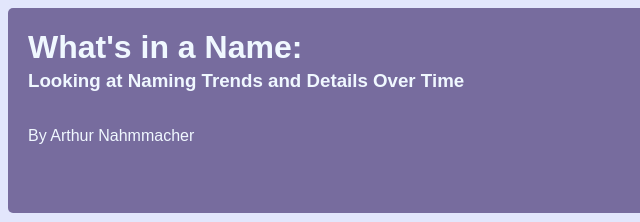
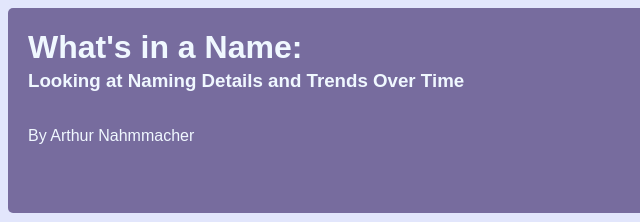
Before and after one commit to anahmmacher/whats_in_a_name, a plain HTML site: page contact.html in a window 1280 px wide. Shown: the top 222 px of the page, 0-640 px from the left. Drawn offline with Linux system fonts and the light colour scheme; a web font is replaced by a local one.

Commit message:
editing tagline

```diff
--- a/contact.html
+++ b/contact.html
@@ -25,7 +25,7 @@
 					What's in a Name:
 				</h1>
 				<h3>
-					Looking at Naming Trends and Details Over Time
+					Looking at Naming Details and Trends Over Time
 				</h3>
 				<p>
 					By Arthur Nahmmacher
```
Also changed, not shown: index.html (+1 -1 lines), notes.html (+1 -1 lines), report.html (+1 -1 lines).
